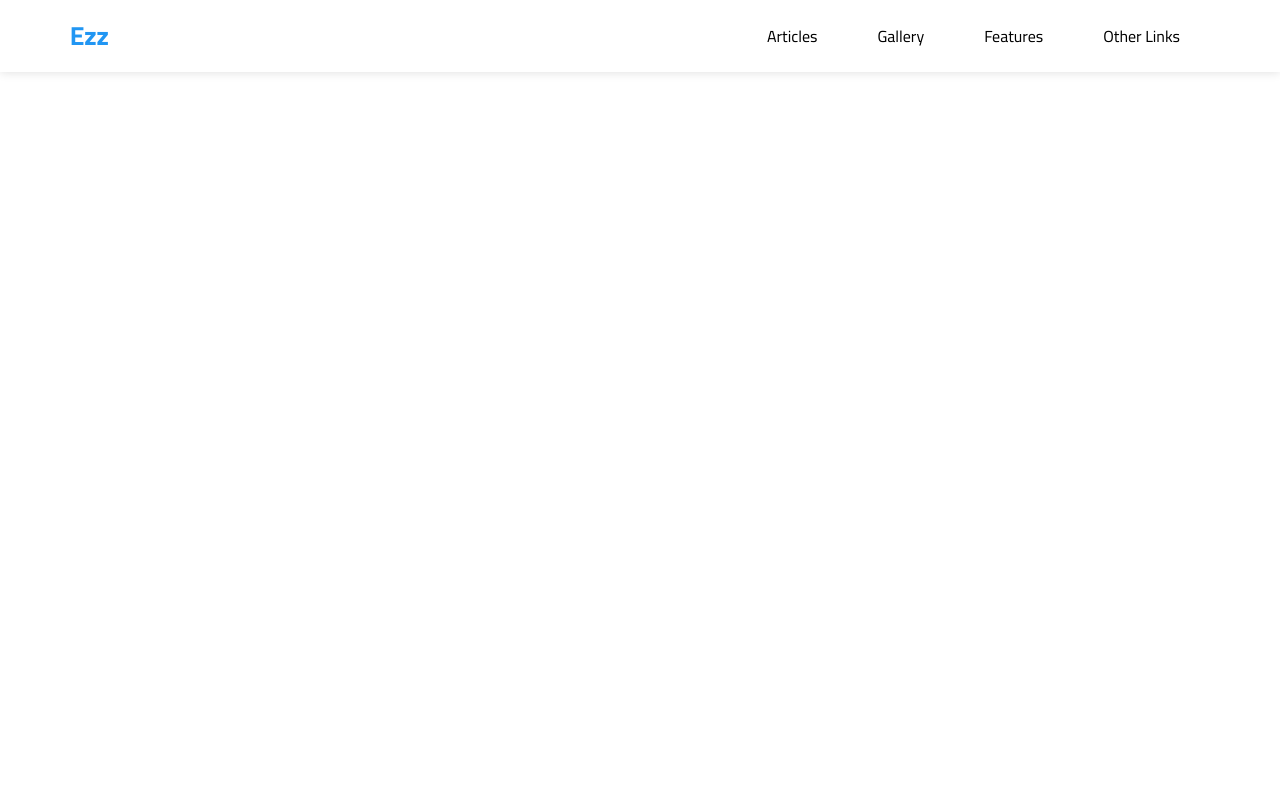
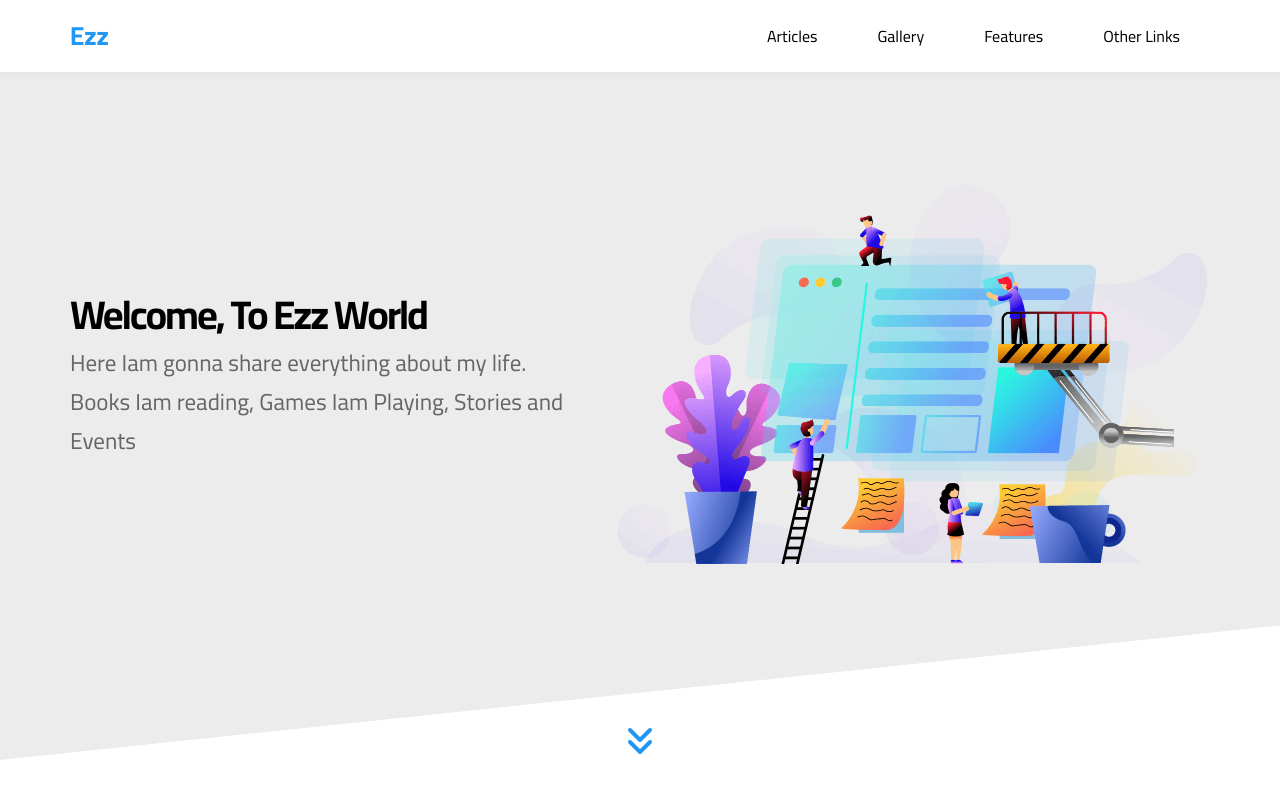
Before and after one commit to ahmedezz27/Ezz, a plain HTML site: page index.html in a window 1280 px wide. Drawn offline with Linux system fonts and the light colour scheme.

Commit message:
Add header and landing sections

```diff
--- a/css/ezz.css
+++ b/css/ezz.css
@@ -5,31 +5,38 @@
   -moz-box-sizing: border-box;
   box-sizing: border-box;
 }
+
 :root {
   --main-color: #2196f3;
   --main-color-alt: #1787e0;
   --main-transition: 0.3s;
 }
+
 html {
   scroll-behavior: smooth;
 }
+
 body {
   font-family: "Cairo", sans-serif;
 }
+
 a {
   text-decoration: none;
 }
+
 ul {
   list-style: none;
   margin: 0;
   padding: 0;
 }
+
 .container {
   padding-left: 15px;
   padding-right: 15px;
   margin-left: auto;
   margin-right: auto;
 }
+
 /* Small Devices */
 @media (min-width: 768px) {
   .container {
@@ -62,6 +69,7 @@ ul {
   -moz-box-shadow: 0 0 10px #ddd;
   box-shadow: 0 0 10px #ddd;
 }
+
 .header .container {
   display: flex;
   justify-content: space-between;
@@ -69,6 +77,7 @@ ul {
   flex-wrap: wrap;
   position: relative;
 }
+
 .header .container .logo {
   color: var(--main-color);
   font-weight: bold;
@@ -78,21 +87,25 @@ ul {
   justify-content: center;
   align-items: center;
 }
+
 @media (max-width: 767px) {
   .header .container .logo {
     width: 100%;
     height: 50px;
   }
 }
+
 .header .container .main-nav {
   display: flex;
 }
+
 @media (max-width: 767px) {
   .header .container .main-nav {
     margin: auto;
   }
 }
-.header .container .main-nav > li > a {
+
+.header .container .main-nav>li>a {
   display: flex;
   justify-content: center;
   align-items: center;
@@ -103,14 +116,16 @@ ul {
   transition: var(--main-transition);
   overflow: hidden;
 }
+
 @media (max-width: 767px) {
-  .header .container .main-nav > li > a {
+  .header .container .main-nav>li>a {
     padding: 10px;
     font-size: 14px;
     height: 40px;
   }
 }
-.header .container .main-nav > li > a::before {
+
+.header .container .main-nav>li>a::before {
   content: "";
   position: absolute;
   background-color: var(--main-color);
@@ -120,12 +135,148 @@ ul {
   left: -100%;
   transition: var(--main-transition);
 }
-.header .container .main-nav > li > a:hover {
+
+.header .container .main-nav>li>a:hover {
   color: var(--main-color);
   background-color: #fafafa;
 }
-.header .container .main-nav > li > a:hover::before {
+
+.header .container .main-nav>li>a:hover::before {
   left: 0;
 }
 
 /* End Header section */
+
+/* Start Landing section */
+
+.landing {
+  position: relative;
+}
+
+.landing::before {
+  content: "";
+  position: absolute;
+  top: -40px;
+  left: 0;
+  width: 100%;
+  height: 100%;
+  background-color: #ececec;
+  z-index: -1;
+  transform: skew(0, -6deg);
+  transform-origin: 0 0;
+}
+
+.landing .container {
+  min-height: calc(100vh - 72px);
+  display: flex;
+  align-items: center;
+  padding-bottom: 120px;
+}
+
+.landing .text {
+  flex: 1;
+}
+
+@media (max-width: 991px) {
+  .landing .text {
+    text-align: center;
+  }
+}
+
+.landing .text h1 {
+  font-size: 40px;
+  margin: 0;
+  letter-spacing: -2px;
+}
+
+@media (max-width: 767px) {
+  .landing .text h1 {
+    font-size: 28px;
+  }
+}
+
+.landing .text p {
+  font-size: 23px;
+  line-height: 1.7;
+  margin: 5px 0 0;
+  color: #666;
+  max-width: 500px;
+}
+
+@media (max-width: 991px) {
+  .landing .text p {
+    margin: 10px auto;
+  }
+}
+
+@media (max-width: 767px) {
+  .landing .text p {
+    font-size: 18px;
+  }
+}
+
+.landing .image img {
+  width: 600px;
+  position: relative;
+  animation: up-and-down 5s linear infinite;
+}
+
+@media (max-width: 991px) {
+  .landing .image {
+    display: none;
+  }
+}
+
+.landing .go-down {
+  position: absolute;
+  bottom: 30px;
+  left: 50%;
+  transform: translateX(-50%);
+  color: var(--main-color);
+  transition: var(--main-transition);
+}
+
+.landing .go-down:hover {
+  color: var(--main-color-alt);
+}
+
+.landing .go-down i {
+  animation: bouncing 1.5s infinite;
+}
+
+/* End Landing section */
+
+/* Start Animation */
+
+@keyframes up-and-down {
+  0% {
+    top: 0;
+  }
+
+  50% {
+    top: -50px;
+  }
+
+  100% {
+    top: 0;
+  }
+}
+
+@keyframes bouncing {
+
+  0%,
+  10%,
+  20%,
+  50%,
+  80%,
+  100% {
+    transform: translateY(0);
+  }
+
+  40%,
+  60% {
+    transform: translateY(-15px);
+  }
+}
+
+/* Start Animation */
--- a/index.html
+++ b/index.html
@@ -19,6 +19,8 @@
     <title>Ezz</title>
   </head>
   <body>
+    <!-- Start Header section -->
+
     <div class="header" id="header">
       <div class="container">
         <a href="index.html" class="logo">Ezz</a>
@@ -30,5 +32,29 @@
         </ul>
       </div>
     </div>
+
+    <!-- End Header section -->
+
+    <!-- Start Landing section -->
+
+    <div class="landing">
+      <div class="container">
+        <div class="text">
+          <h1>Welcome, To Ezz World</h1>
+          <p>
+            Here Iam gonna share everything about my life. Books Iam reading,
+            Games Iam Playing, Stories and Events
+          </p>
+        </div>
+        <div class="image">
+          <img src="imgs/landing-image.png" alt="" />
+        </div>
+      </div>
+      <a href="#articles" class="go-down">
+        <i class="fa-solid fa-angles-down fa-2x"></i>
+      </a>
+    </div>
+
+    <!-- End Landing section -->
   </body>
 </html>
```
Also changed, not shown: imgs/landing-image.png (added).
